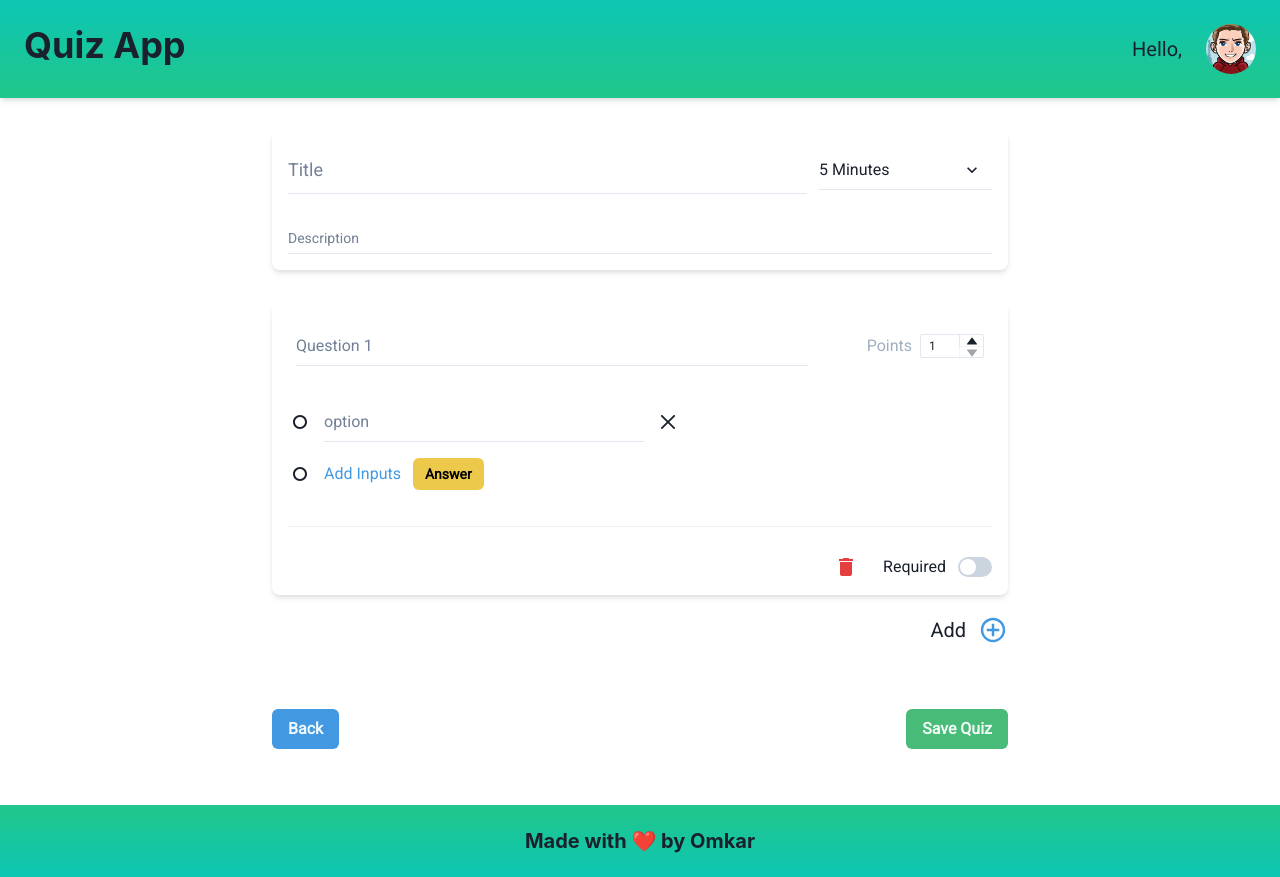
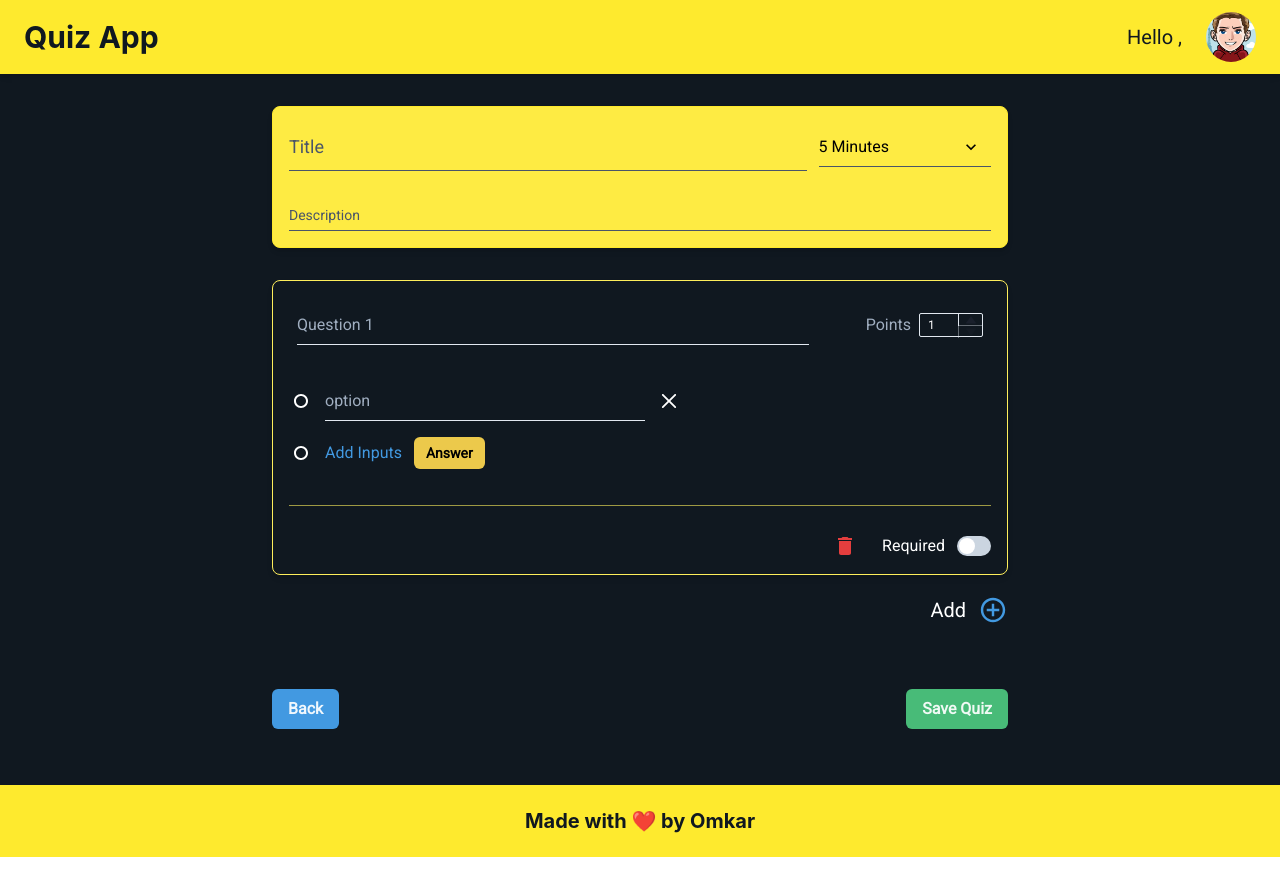
Before and after one commit to Omkar-Jawalkar/Quiz-app, a Next.js app: page /createquiz/quiz in a window 1280 px wide. Built offline with nearby package versions, Linux system fonts and the light colour scheme.

Commit message:
UI Changes

```diff
--- a/src/components/common/Footer.js
+++ b/src/components/common/Footer.js
@@ -7,7 +7,9 @@ const Footer = () => {
       marginTop={"auto"}
       boxShadow={"md"}
       p={6}
-      bgGradient={"linear(to-t, #0dc6b4,#21c68a)"}
+      bgColor={"#FEEA2E"}
+      color={"#101820"}
+      // bgGradient={"linear(to-t, #0dc6b4,#21c68a)"}
       justifyContent={"center"}
       alignItems={"center"}
     >
--- a/src/components/common/Navbar.js
+++ b/src/components/common/Navbar.js
@@ -39,17 +39,22 @@ const Navbar = () => {
       <Flex
         direction={"row"}
         justifyContent={"space-between"}
+        alignItems={"center"}
         boxShadow={"md"}
-        p={6}
-        bgGradient={"linear(to-b, #0dc6b4,#21c68a)"}
+        py={3}
+        px={6}
+        bgColor={"#FEEA2E"}
+        color={"#101820"}
+        // bgGradient={"linear(to-b, #0dc6b4,#21c68a)"}
       >
         <Heading
+          textAlign={"center"}
           cursor={"pointer"}
+          fontSize={"3xl"}
           onClick={(e) => {
             e.preventDefault();
             router.push("/");
           }}
-          as={"h2"}
         >
           Quiz App
         </Heading>
@@ -63,7 +68,7 @@ const Navbar = () => {
               onOpen();
             }}
           >
-            Hello, {user}
+            Hello {"," + user}
           </Text>
           <Image
             style={{
--- a/src/components/createQuiz/Question.js
+++ b/src/components/createQuiz/Question.js
@@ -75,6 +75,7 @@ const Question = ({ update, question, index, questions, setQuestions }) => {
   };
   return (
     <Flex
+      border={"1px solid #FEEE5B"}
       gap={7}
       direction={"column"}
       p={4}
@@ -92,6 +93,7 @@ const Question = ({ update, question, index, questions, setQuestions }) => {
         {" "}
         {/* this is question */}
         <Input
+          _placeholder={{ color: "gray.400" }}
           maxW={"lg"}
           variant={"flushed"}
           size={"md"}
@@ -108,6 +110,7 @@ const Question = ({ update, question, index, questions, setQuestions }) => {
             Points
           </Text>
           <NumberInput
+            _placeholder={{ color: "gray.400" }}
             // Handled the points
             onChange={(e) => {
               setPoints(e);
@@ -137,6 +140,7 @@ const Question = ({ update, question, index, questions, setQuestions }) => {
             >
               <BiRadioCircle cursor={"pointer"} />
               <Input
+                _placeholder={{ color: "gray.400" }}
                 maxW={"xs"}
                 variant={"flushed"}
                 placeholder={"option"}
--- a/src/components/createQuiz/QuizHead.js
+++ b/src/components/createQuiz/QuizHead.js
@@ -11,12 +11,15 @@ const QuizHead = ({
 }) => {
   return (
     <Flex
+      color={"black"}
+      backgroundColor={"#FEEB43"}
       gap={7}
       direction={"column"}
       p={4}
       mt={8}
       boxShadow={"md"}
       rounded={"lg"}
+      border={"1px solid #FEE92C"}
     >
       <Flex justifyContent={"center"} alignItems={"center"} gap={3}>
         <Input
@@ -26,6 +29,8 @@ const QuizHead = ({
           }}
           variant="flushed"
           placeholder="Title"
+          _placeholder={{ color: "gray.600" }}
+          borderColor={"gray.600"}
           size="lg"
           value={title}
         />
@@ -38,6 +43,8 @@ const QuizHead = ({
           variant={"flushed"}
           flex={1}
           placeholder="Select Timer"
+          borderColor={"gray.600"}
+          _placeholder={{ color: "gray.400" }}
         >
           <option value="5">5 Minutes </option>
           <option value="10">10 Minutes </option>
@@ -45,7 +52,7 @@ const QuizHead = ({
           <option value="20">20 Minutes </option>
         </Select>
       </Flex>
-
+      <Flex>
         <Input
           onChange={(e) => {
             setDescription(e.target.value);
@@ -53,8 +60,11 @@ const QuizHead = ({
           size={"sm"}
           variant={"flushed"}
           placeholder="Description"
+          _placeholder={{ color: "gray.600" }}
+          borderColor={"gray.600"}
           value={description}
         />
+      </Flex>
     </Flex>
   );
 };
--- a/src/pages/_app.js
+++ b/src/pages/_app.js
@@ -9,11 +9,12 @@ import { Flex } from "@chakra-ui/react";
 import Navbar from "@/components/common/Navbar";
 import Footer from "@/components/common/Footer";
 import { MyContextProvider } from "@/context/myContext";
+import CustomTheme from "@/theme/CustomTheme";
 
 export default function App({ Component, pageProps }) {
   return (
-    <ChakraProvider>
-      <main className={roboto.className}>
+    <ChakraProvider theme={CustomTheme}>
+      <main style={{ backgroundColor: "#101820" }} className={roboto.className}>
         <Flex direction={"column"} minH={"100vh"}>
           <MyContextProvider>
             <Navbar />
--- a/src/pages/attemptquiz/[id].js
+++ b/src/pages/attemptquiz/[id].js
@@ -37,6 +37,7 @@ const ShowQuiz = () => {
       alignItems={"center"}
       gap={10}
       direction={"column"}
+      color={"white"}
     >
       <Flex
         direction={{ base: "column", lg: "row" }}
--- a/src/pages/attemptquiz/index.js
+++ b/src/pages/attemptquiz/index.js
@@ -34,6 +34,7 @@ const Index = () => {
       direction={"column"}
       justifyContent={"flex-start"}
       alignItems={"center"}
+      color={"white"}
     >
       {" "}
       <Heading py={10} fontSize={"4xl"}>
@@ -68,12 +69,13 @@ const Index = () => {
             {data.map((quiz, index) => {
               return (
                 <Flex
+                  border={"1px solid #FEEE5B"}
+                  color={"white"}
                   key={index}
                   direction={"column"}
                   justifyContent={"center"}
                   alignItems={"center"}
                   p={10}
-                  border={"1px solid black"}
                   borderRadius={"10px"}
                   m={10}
                   gap={7}
--- a/src/pages/createquiz/quiz/index.js
+++ b/src/pages/createquiz/quiz/index.js
@@ -23,7 +23,7 @@ const Index = () => {
   const [timerState, setTimerState] = useState(5);
 
   return (
-    <Container maxW={"container.md"}>
+    <Container color={"white"} maxW={"container.md"}>
       <QuizHead
         timerState={timerState}
         setTimerState={setTimerState}
--- a/src/pages/result/index.js
+++ b/src/pages/result/index.js
@@ -27,7 +27,7 @@ const Index = () => {
       justifyContent={"center"}
       gap={10}
     >
-      <Heading as={"h2"} fontSize={"4xl"}>
+      <Heading color={"white"} as={"h2"} fontSize={"4xl"}>
         Results
       </Heading>
 
--- /dev/null
+++ b/src/theme/CustomTheme.js
@@ -0,0 +1,15 @@
+import { extendTheme } from "@chakra-ui/react";
+
+const CustomTheme = extendTheme({
+  components: {
+    Input: {
+      baseStyle: (props) => ({
+        "::placeholder": {
+          color: props.colorMode === "dark" ? "red.200" : "green.200", // Change the placeholder color here
+        },
+      }),
+    },
+  },
+});
+
+export default CustomTheme;
```
Also changed, not shown: src/components/HeroSection/HeroSection.js (+9 -5 lines), src/pages/createquiz/index.js (+12 -5 lines). Lines whose indentation alone changed are shown as unchanged.
